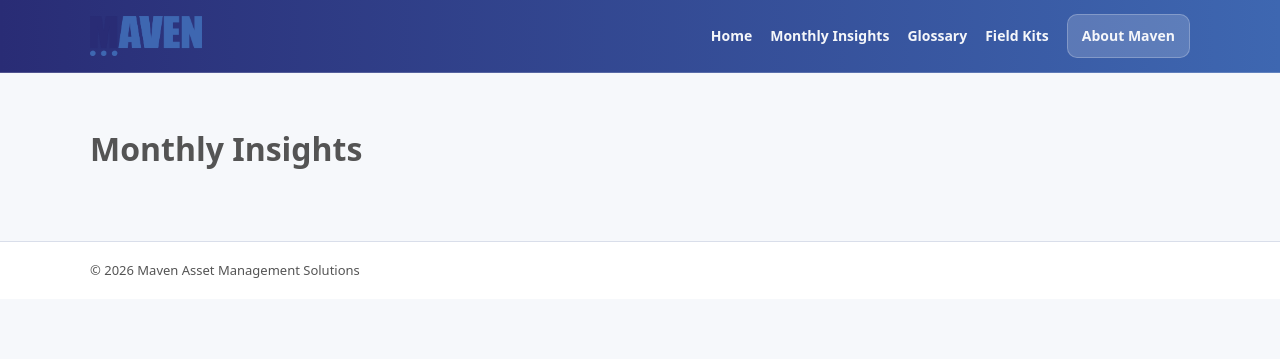
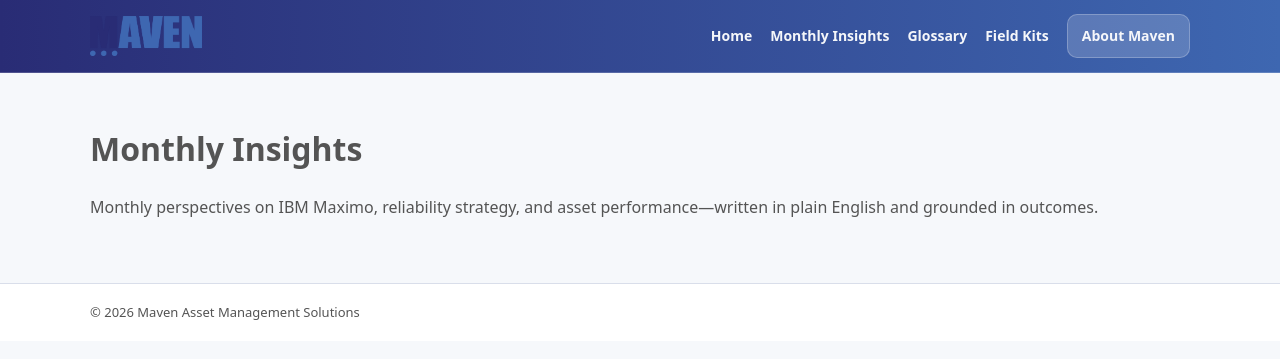
Before and after one commit to jrampello/Sample, a Jekyll site: the page built from monthly-insights.md, in a window 1280 px wide. Shown: the top 359 px of the page. Built offline with Jekyll 4.4.1, drawn with Linux system fonts in a browser that asks for light colours.

Commit message:
Update monthly-insights.md

```diff
--- a/monthly-insights.md
+++ b/monthly-insights.md
@@ -6,6 +6,30 @@ permalink: /monthly-insights/
 
 # Monthly Insights
 
+<p>Monthly perspectives on IBM Maximo, reliability strategy, and asset performance—written in plain English and grounded in outcomes.</p>
+
 {% for post in site.posts %}
-- **{{ post.date | date: "%B %d, %Y" }}** — [{{ post.title }}]({{ post.url | relative_url }})
+<div class="card post-card">
+
+  <div class="post-meta">
+    <strong>{{ post.date | date: "%B %d, %Y" }}</strong>
+  </div>
+
+  <h2 class="post-title">
+    <a href="{{ post.url | relative_url }}">{{ post.title }}</a>
+  </h2>
+
+  {% if post.excerpt %}
+    <p class="post-excerpt">{{ post.excerpt | strip_html | truncate: 180 }}</p>
+  {% endif %}
+
+  {% if post.tags %}
+  <div class="tags">
+    {% for tag in post.tags %}
+      <span class="tag">{{ tag }}</span>
+    {% endfor %}
+  </div>
+  {% endif %}
+
+</div>
 {% endfor %}
```
